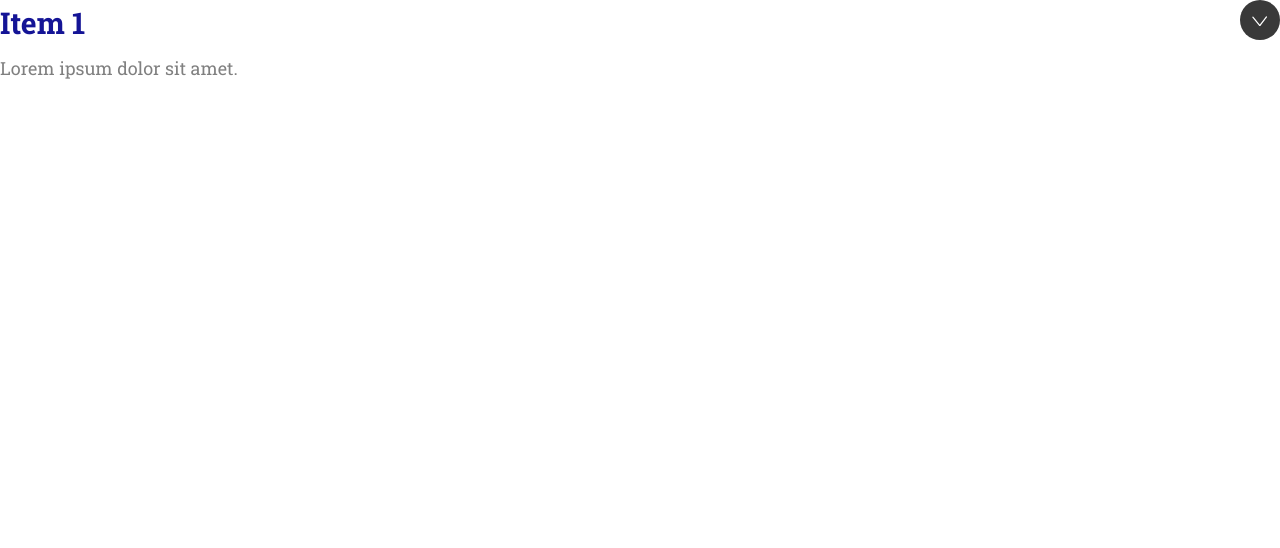
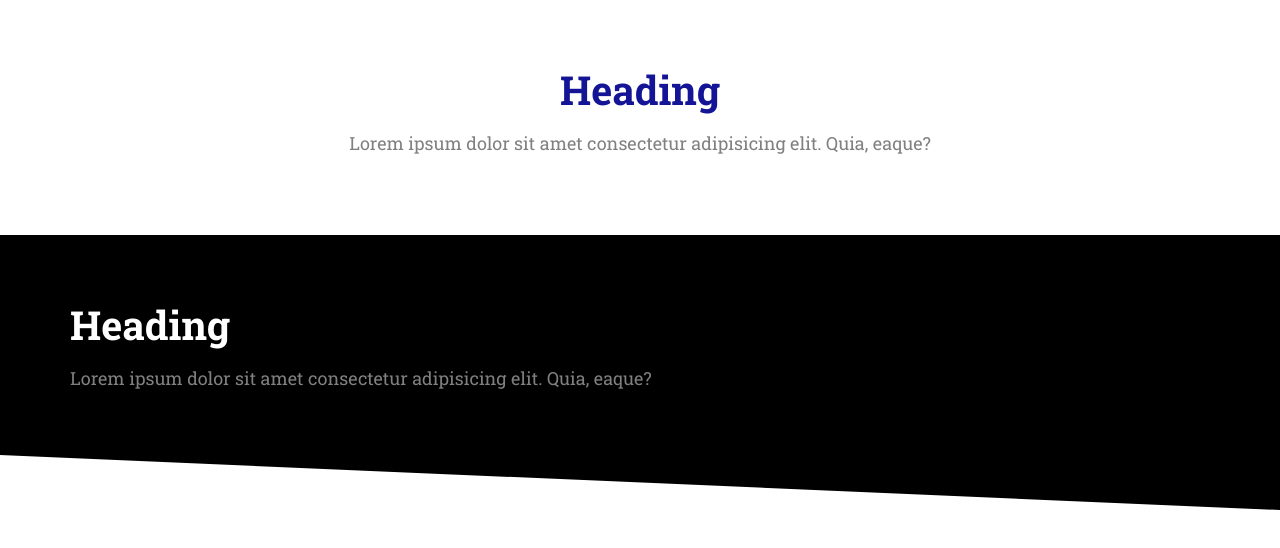
Before and after one commit to gabyreload1983/Estudio-Contable-Mugica, a plain HTML site: page index.html in a window 1280 px wide. Drawn offline with Linux system fonts and the light colour scheme.

Commit message:
Create block component

```diff
--- a/css/style.css
+++ b/css/style.css
@@ -235,3 +235,34 @@ a {
   max-height: 100vh;
   opacity: 1;
 }
+
+/* Blocks */
+.block {
+  --padding-vertical: 6rem;
+  padding: var(--padding-vertical) 2rem;
+}
+
+.block__header {
+  text-align: center;
+}
+
+.block__heading {
+  margin-top: 0;
+}
+.block--dark {
+  background: #000;
+}
+
+.block--dark .block__heading {
+  color: #fff;
+}
+
+.block--skeed-right {
+  padding-bottom: calc(var(--padding-vertical) + 4rem);
+  clip-path: polygon(0% 0%, 100% 0%, 100% 100%, 0% 80%);
+}
+
+.container {
+  max-width: 1140px;
+  margin: 0 auto;
+}
--- a/index.html
+++ b/index.html
@@ -14,15 +14,22 @@
     <link rel="stylesheet" href="./css/style.css" />
   </head>
   <body>
-    <div class="collapsible collapsible--expanded">
-      <header class="collapsible__header">
-        <h2 class="collapsible__heading">Item 1</h2>
-        <svg class="icon icon--white collapsible__chevron">
-          <use xlink:href="./images/sprite.svg#chevron"></use>
-        </svg>
+    <section class="block container">
+      <header class="block__header">
+        <h2 class="block__heading">Heading</h2>
+        <p>
+          Lorem ipsum dolor sit amet consectetur adipisicing elit. Quia, eaque?
+        </p>
       </header>
-      <div class="collapsible__content">Lorem ipsum dolor sit amet.</div>
-    </div>
+    </section>
+    <section class="block block--dark block--skeed-right">
+      <div class="container">
+        <h2 class="block__heading">Heading</h2>
+        <p>
+          Lorem ipsum dolor sit amet consectetur adipisicing elit. Quia, eaque?
+        </p>
+      </div>
+    </section>
     <script src="./js/main.js"></script>
   </body>
 </html>
```
Also changed, not shown: components/block.html (added, +15 -0 lines).
